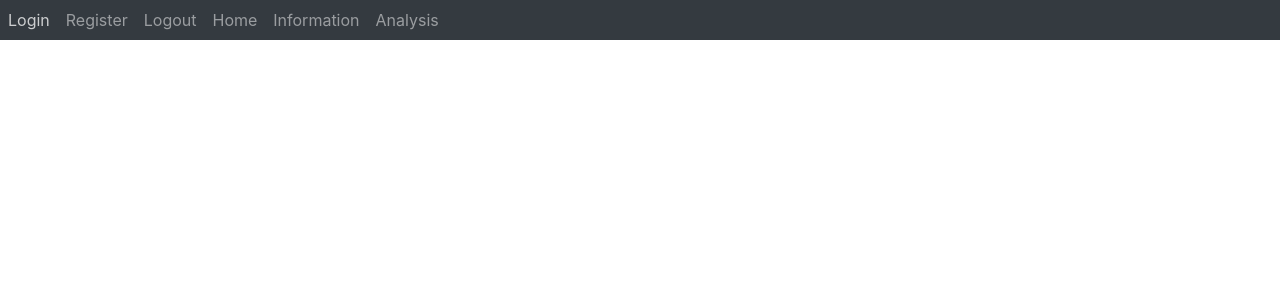
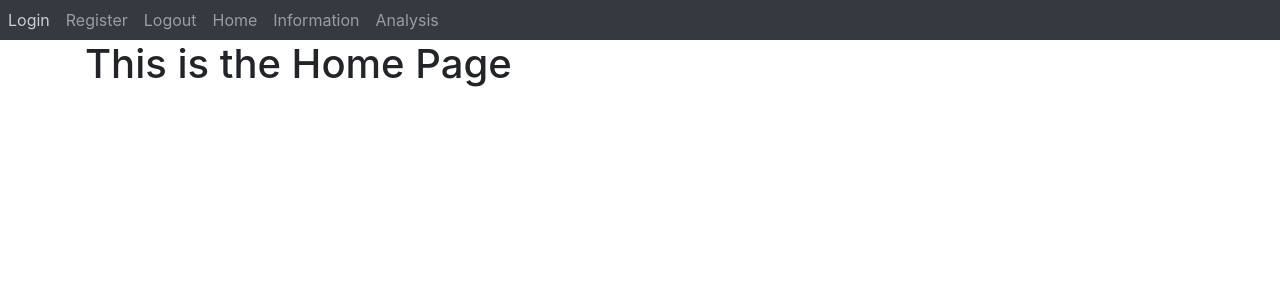
Before and after one commit to NicholasNPham/TradingWebsite, a Flask app: page / in a window 1280 px wide. Shown: the top 300 px of the page. Run offline with Flask 3, Linux system fonts and the light colour scheme; some libraries are stand-ins or nearby versions.

Commit message:
Continuation of block from base.html to home.html file.

```diff
--- a/website/templates/home.html
+++ b/website/templates/home.html
@@ -1 +1,5 @@
 {% extends "base.html" %} {% block title %}Changed{% endblock %}
+
+{% block content %}
+<h1>This is the Home Page</h1>
+{% endblock %}
```
